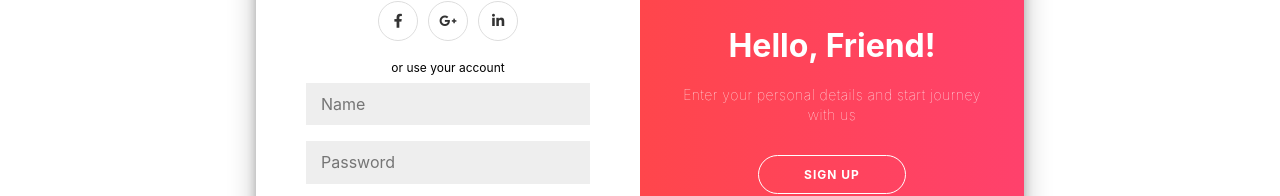
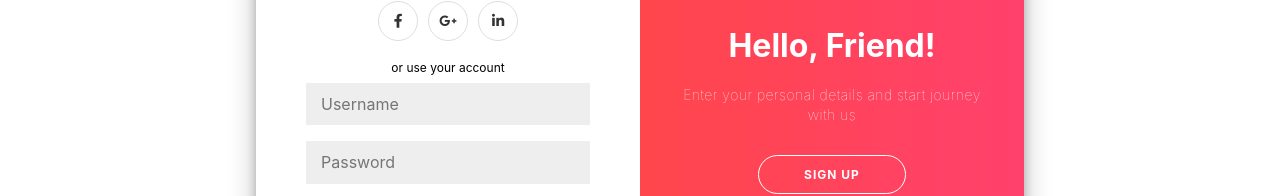
Before and after one commit to disneyparent-pt-042219/build-disneyparent-FE, a React (Create React App) app in the folder client/: page /login in a window 1280 px wide. Shown: the part 215-411 px from the top of the page. Built offline with nearby package versions, Linux system fonts and the light colour scheme.

Commit message:
update login forms to use username instead of name

```diff
--- a/client/src/components/Login/LoginForm.js
+++ b/client/src/components/Login/LoginForm.js
@@ -27,7 +27,7 @@ class LoginForm extends Component {
     const { login } = this.props;
     const { name, password } = this.state;
     const user = {
-      name,
+      username: name,
       password,
     };
     login(user);
@@ -56,7 +56,7 @@ class LoginForm extends Component {
             <FormInput
               onChange={this.handleChange}
               type="text"
-              placeholder="Name"
+              placeholder="Username"
               name="name"
               value={name}
             />
--- a/client/src/components/Login/SignUpForm.js
+++ b/client/src/components/Login/SignUpForm.js
@@ -73,7 +73,7 @@ class SignUpForm extends Component {
           <FormInput
             onChange={this.handleChange}
             type="text"
-            placeholder="Name"
+            placeholder="Username"
             name="name"
             value={name}
           />
```
